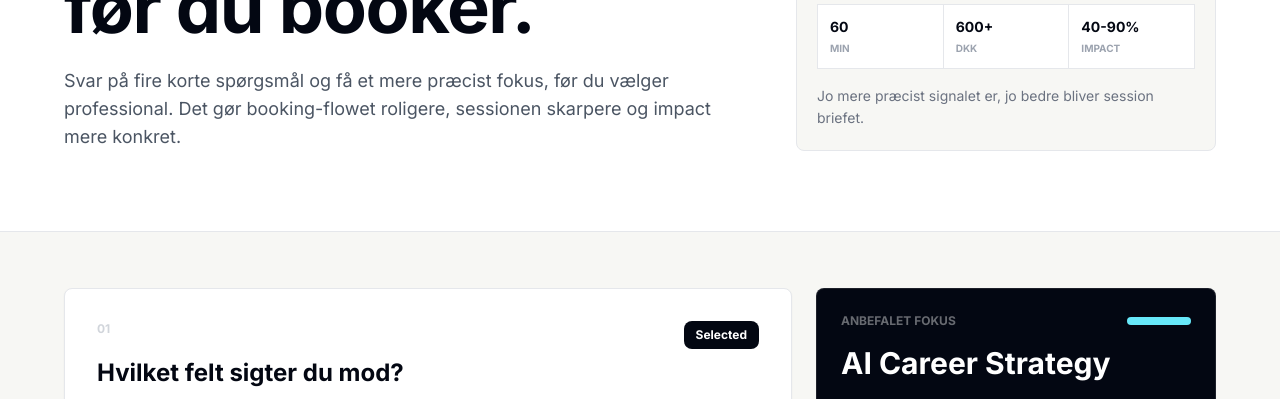
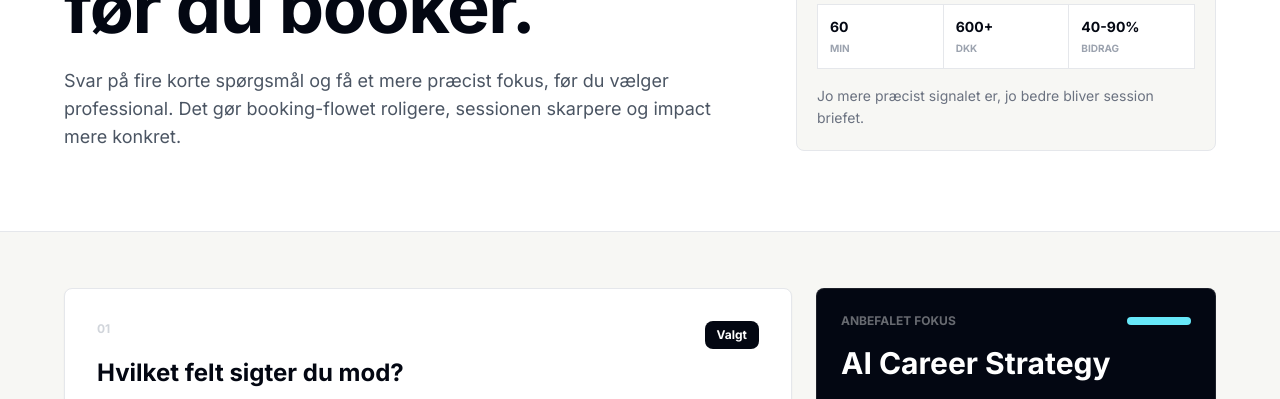
Before and after one commit to mikkelstreet-png/Naetwork, a Next.js app: page /match in a window 1280 px wide. Both pictures are taken after a click on the button "AI". Shown: the part 418-817 px from the top of the page. Built offline with nearby package versions, Linux system fonts and the light colour scheme; no server answers.

Commit message:
Polish match flow profile routing

```diff
--- a/app/match/page.tsx
+++ b/app/match/page.tsx
@@ -79,6 +79,7 @@ export default function MatchPage() {
   const completed = Object.values(answers).filter(Boolean).length;
   const progress = (completed / 4) * 100;
   const recommendation = useMemo(() => recommendationFor(answers, isDa), [answers, isDa]);
+  const profileHref = recommendation.search ? `/professionals?field=${encodeURIComponent(recommendation.search)}` : '/professionals';
 
   function choose(key: keyof Answers, value: string) {
     setAnswers((current) => ({ ...current, [key]: value }));
@@ -110,7 +111,7 @@ export default function MatchPage() {
             <div className="premium-panel p-5">
               <div className="flex items-start justify-between gap-4">
                 <div>
-                  <p className="kicker">Progress</p>
+                  <p className="kicker">{isDa ? 'Fremskridt' : 'Progress'}</p>
                   <p className="mt-2 text-4xl font-black text-gray-950">{completed}/4</p>
                 </div>
                 <span className={`mt-1 block h-2 w-20 rounded-full ${recommendation.accent}`} />
@@ -122,7 +123,7 @@ export default function MatchPage() {
                 {[
                   ['60', 'min'],
                   ['600+', 'DKK'],
-                  ['40-90%', 'impact'],
+                  ['40-90%', isDa ? 'bidrag' : 'impact'],
                 ].map(([value, label]) => (
                   <div key={label} className="bg-white p-3">
                     <p className="text-sm font-black text-gray-950">{value}</p>
@@ -148,7 +149,7 @@ export default function MatchPage() {
                     <p className="text-xs font-black text-gray-300">{question.label}</p>
                     <h2 className="mt-5 text-2xl font-black text-gray-950">{question.title}</h2>
                   </div>
-                  {answers[question.key] && <span className="rounded-lg bg-gray-950 px-3 py-1.5 text-xs font-black text-white">Selected</span>}
+                  {answers[question.key] && <span className="rounded-lg bg-gray-950 px-3 py-1.5 text-xs font-black text-white">{isDa ? 'Valgt' : 'Selected'}</span>}
                 </div>
                 <div className="mt-6 grid gap-2 sm:grid-cols-2">
                   {question.options.map((option) => {
@@ -186,7 +187,7 @@ export default function MatchPage() {
                 ))}
               </div>
               <div className="mt-6 grid grid-cols-2 gap-2">
-                <Link href="/professionals" className="inline-flex items-center justify-center rounded-lg bg-white px-5 py-3 text-sm font-black text-gray-950 transition-colors hover:bg-gray-100">
+                <Link href={profileHref} className="inline-flex items-center justify-center rounded-lg bg-white px-5 py-3 text-sm font-black text-gray-950 transition-colors hover:bg-gray-100">
                   {isDa ? 'Profiler' : 'Profiles'}
                 </Link>
                 <Link href={recommendation.fieldHref} className="inline-flex items-center justify-center rounded-lg border border-white/15 px-5 py-3 text-sm font-black text-white transition-colors hover:bg-white/10">
```
